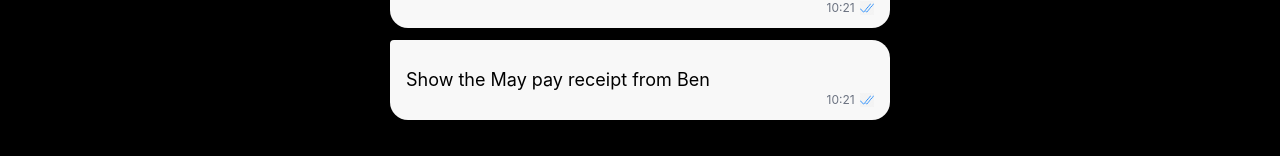
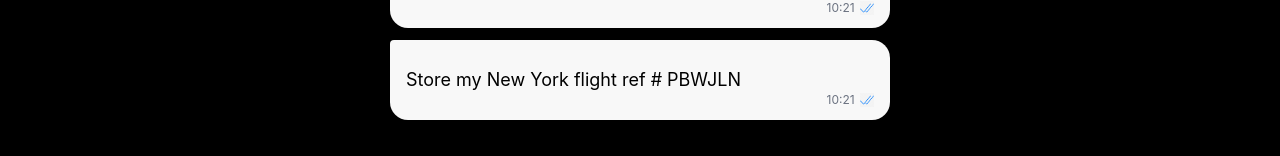
Before and after one commit to EdwardLH219/try-jewl, a Next.js app: page / in a window 1280 px wide. Shown: the part 1176-1332 px from the top of the page. Built offline with nearby package versions, Linux system fonts and the light colour scheme.

Commit message:
fix: remove duplicate message bubble in HowItWorks component

```diff
--- a/components/HowItWorks.tsx
+++ b/components/HowItWorks.tsx
@@ -98,7 +98,7 @@ export default function HowItWorks() {
             </div>
             <div className="flex justify-center">
               <div className="bg-[#F8F8F8] rounded-[18px] rounded-tl-sm p-4 relative min-h-[80px] flex flex-col justify-center max-w-[500px] w-full">
-                <p className="text-lg">Show the May pay receipt from Ben</p>
+                <p className="text-lg">Store my New York flight ref # PBWJLN</p>
                 <p className="text-xs text-gray-500 text-right absolute bottom-3 right-4">
                   {currentTime} <img src="/icons/blueTicks.png" alt="Read" className="inline-block h-3.5 ml-0.5" />
                 </p>
```
